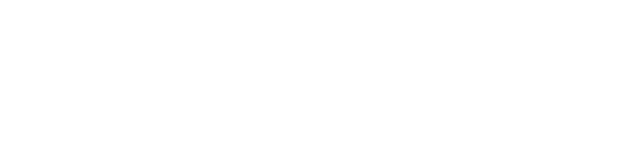
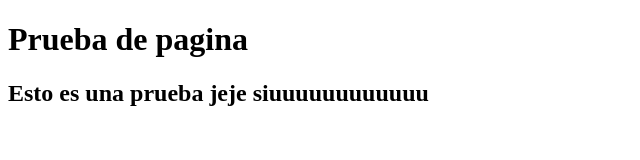
Before and after one commit to Joselu83/test_ramas, a plain HTML site: page index.html in a window 1280 px wide. Shown: the whole page, without its empty margins (0-640 px from the left). Drawn offline with Linux system fonts and the light colour scheme.

Commit message:
Joselu83

```diff
--- a/index.html
+++ b/index.html
@@ -7,5 +7,8 @@
 </head>
 <body>
 
+    <h1>Prueba de pagina</h1>
+    <div> <h2>Esto es una prueba jeje siuuuuuuuuuuuu</h2> </div>
+
 </body>
 </html>
```
